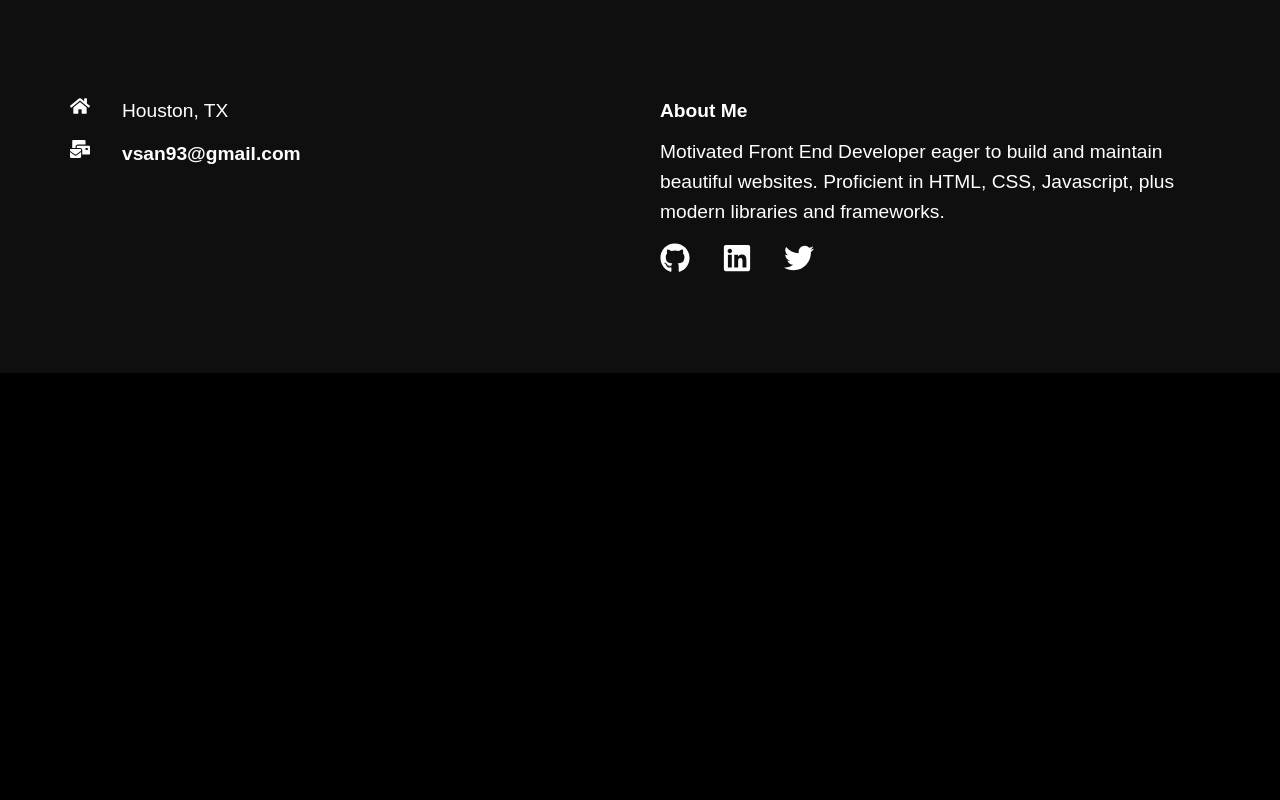
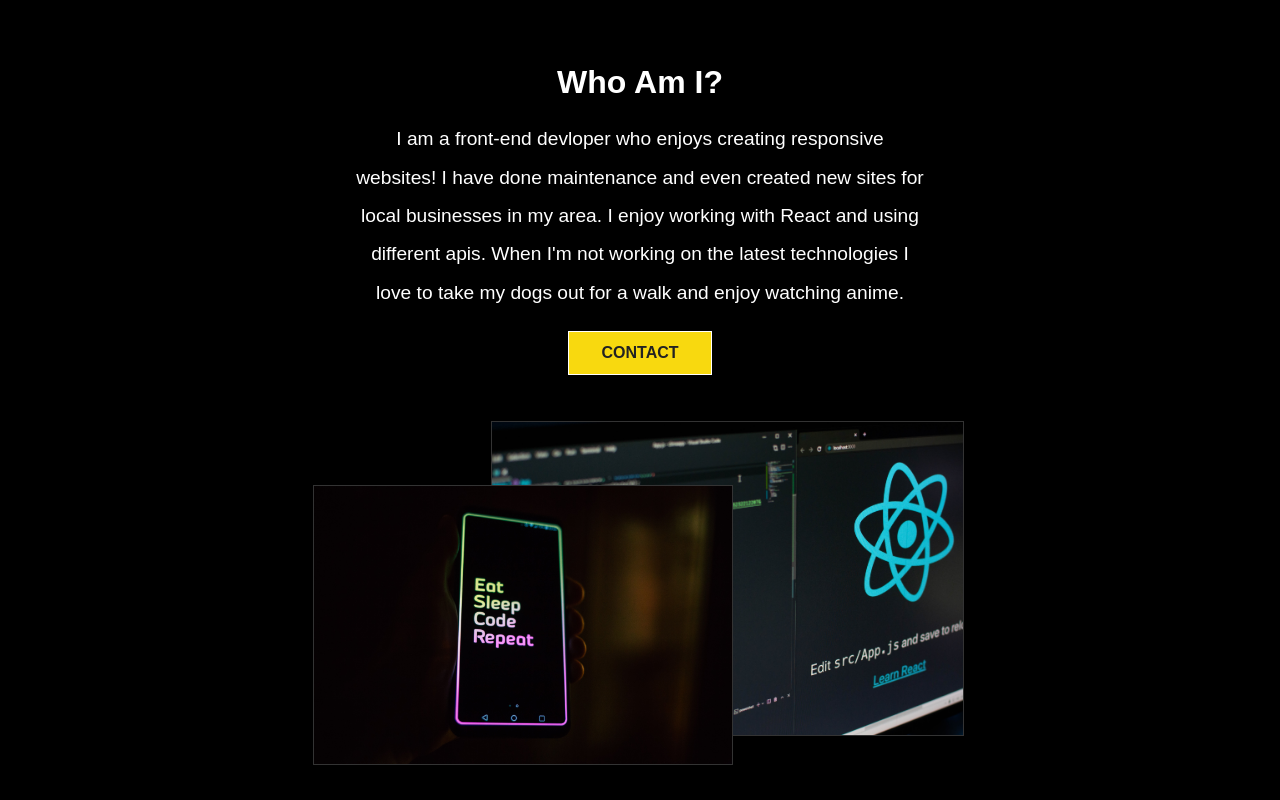
Before and after one commit to Kaeriv93/portfoliov3, a React (Create React App) app: page /about in a window 1280 px wide. Shown: the part 480-1280 px from the top of the page. Before the commit the page ends 853 px from the top, so only its background shows below. Built offline with nearby package versions, Linux system fonts and the light colour scheme; no server answers.

Commit message:
worked on about page a bit and gave some styling

```diff
--- /dev/null
+++ b/src/components/aboutcontent/AboutContent.component.jsx
@@ -0,0 +1,29 @@
+import "./AboutContent.styles.scss";
+import Phone from "../../assets/phone.jpg"
+import ReactPic from "../../assets/react-code.jpg"
+import { Link } from "react-router-dom";
+const AboutContent = () =>{
+    return(
+        <div className = "about-container">
+            <div className="left-container">
+                <h1>Who Am I?</h1>
+                <p>I am a front-end devloper who enjoys creating responsive websites! I have done maintenance and even created new sites for local businesses in my area.
+                I enjoy working with React and using different apis. When I'm not working on the latest technologies I love to take my dogs out for a walk and enjoy watching anime.
+                </p>
+                <Link to ='/contact'><button className="btn">CONTACT</button></Link>
+            </div>
+            <div className="right-container">
+                <div className="img-container">
+                    <div className="img-stack top">
+                        <img src ={Phone} alt="react" className="img"/>
+                    </div>
+                    <div className="img-stack bottom">
+                        <img src ={ReactPic} alt="phone" className="img"/>
+                    </div>
+                </div>
+            </div>
+        </div>
+    )
+}
+
+export default AboutContent;
--- /dev/null
+++ b/src/components/aboutcontent/AboutContent.styles.scss
@@ -0,0 +1,47 @@
+.about-container{
+    width: 100%;
+    margin: 3rem 0;
+    display: flex;
+    align-items: center;
+    justify-content: center;
+    flex-wrap: wrap;
+    height: 100%;
+    .left-container{
+        text-align: center;
+        margin: auto;
+        padding: 1rem;
+        max-width: 600px;
+        p{
+            line-height: 2;
+            margin: 1.2rem 0;
+        }
+    }
+
+}
+.right-container{
+    max-width: 700px;
+    .img-container{
+        display: grid;
+        grid-template-columns: repeat(12,1fr);
+        position: relative;
+        align-items: center;
+        text-align: center;
+    }
+    .img{
+        max-width: 90%;
+        border: 1px solid #333;
+    }
+
+    .top{
+        grid-column: 1/span 8;
+        grid-row: 1;
+        padding-top: 20%;
+        z-index: 6;
+    }
+
+    .bottom{
+        grid-column: 4 / -1;
+        grid-row: 1;
+        z-index: 5;
+    }
+}
--- a/src/components/projectcards/projectcards.styles.scss
+++ b/src/components/projectcards/projectcards.styles.scss
@@ -17,6 +17,7 @@
     padding: 1.2rem 1rem;
     img{
         width: 100%;
+        min-height: 350px;
     }
 }
 
@@ -29,7 +30,6 @@
     p{
         padding-bottom: 1rem;
         font-size: 1.1rem;
-        text-align: justify;
     }
 }
 
--- a/src/routes/about/About.jsx
+++ b/src/routes/about/About.jsx
@@ -1,9 +1,11 @@
+import AboutContent from "../../components/aboutcontent/AboutContent.component";
 import Heroimg2 from "../../components/heroimg2/HeroImg2.component";
 
 const About = () =>{
     return(
         <div>
             <Heroimg2 heading="ABOUT ME." text="I'm a Front-End Developer"/>
+            <AboutContent/>
         </div>
     )
 }
--- a/src/routes/home/Home.jsx
+++ b/src/routes/home/Home.jsx
@@ -1,9 +1,7 @@
 import HeroImg from "../../components/heroimg/HeroImg";
-// import Navigation from "../../components/navigation/Navigation.component"
 const Home = () =>{
     return(
         <div>
-            {/* <Navigation/> */}
             <HeroImg/>
         </div>
     )
```
Also changed, not shown: src/assets/phone.jpg (added), src/assets/react-code.jpg (added).
